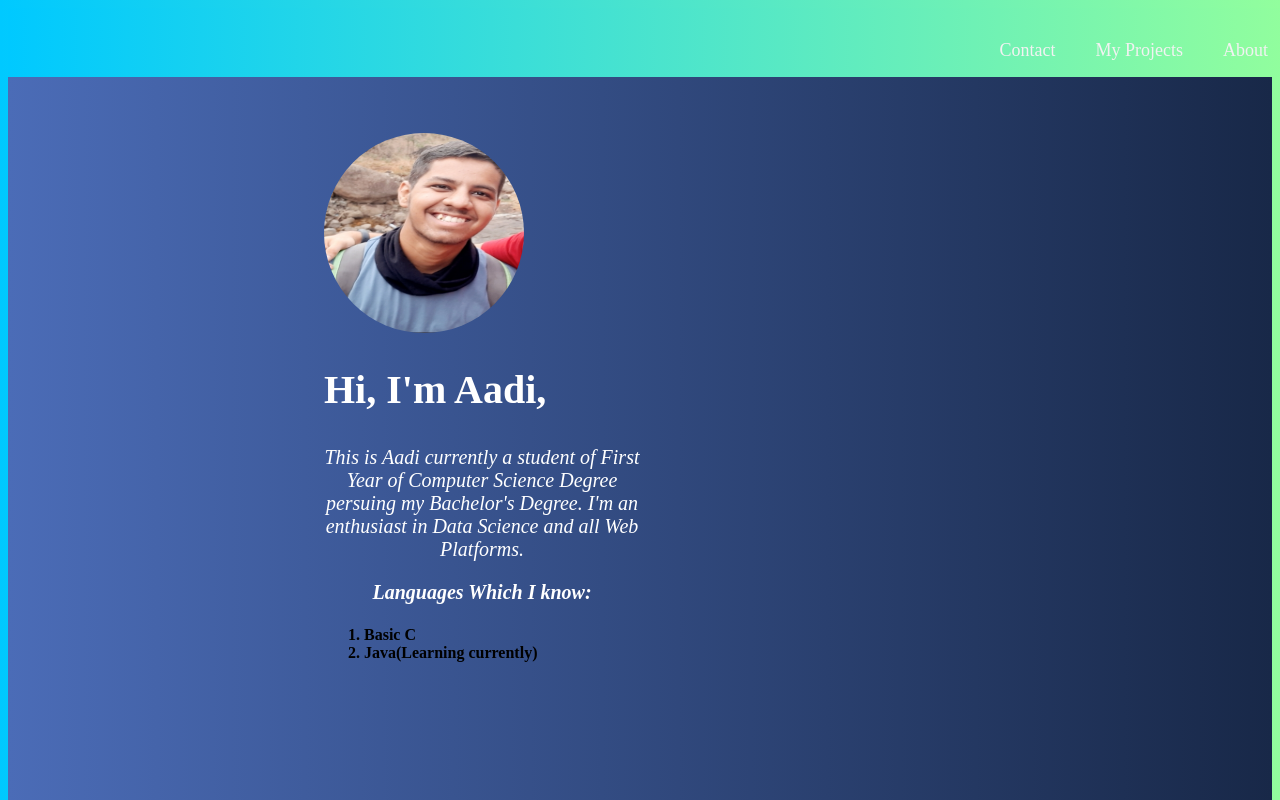
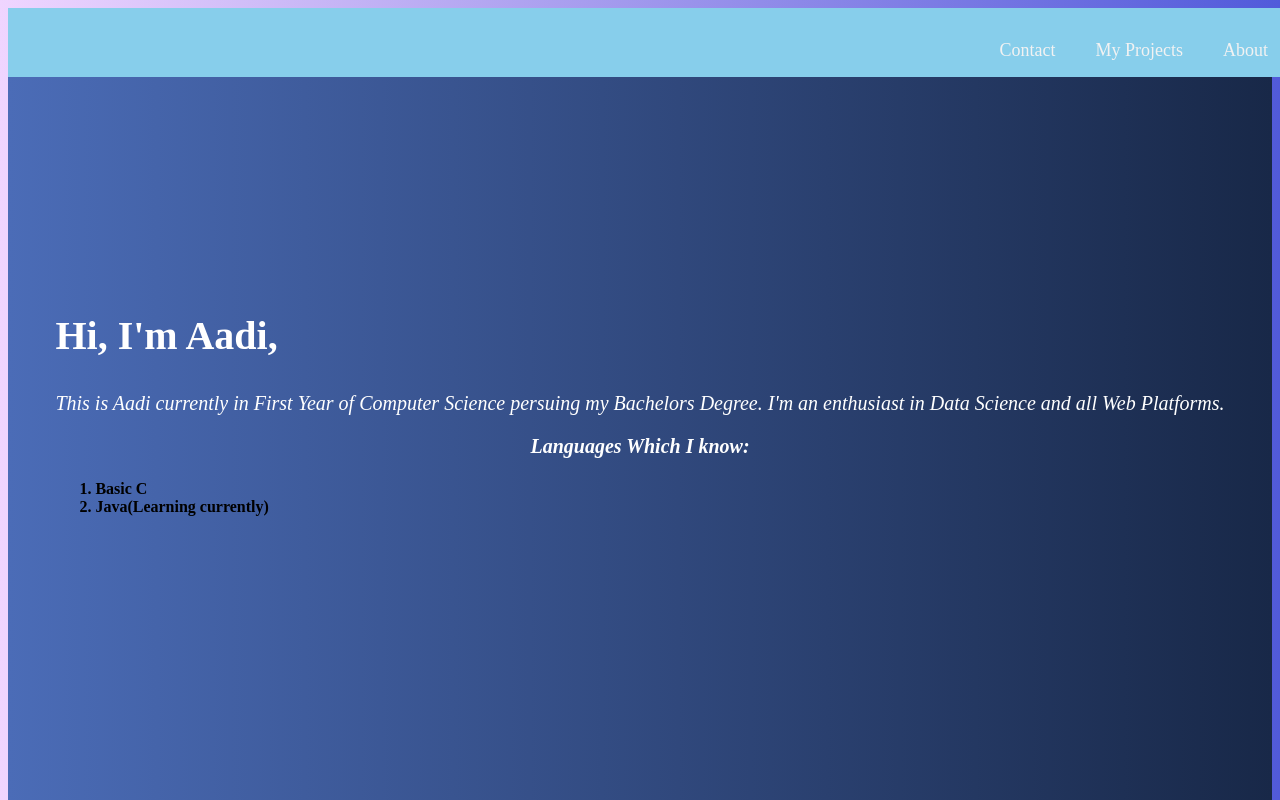
Before and after one commit to ganeshdeulkar1196/ganeshdeulkar1196.github.io, a plain HTML site: page index.html in a window 1280 px wide. Shown: the top 800 px of the page. Drawn offline with Linux system fonts and the light colour scheme.

Commit message:
Update index.html

```diff
--- a/index.html
+++ b/index.html
@@ -1,11 +1,11 @@
 <html>
 <style media="screen">
 body {
-    background: linear-gradient(90deg, #00C9FF 0%, #92FE9D 100%);;
+    background: linear-gradient(90deg, #efd5ff 0%, #515ada 100%);
 }
 #navbar{
 width:100%;
-background: linear-gradient(90deg, #00C9FF 0%, #92FE9D 100%);;
+background-color:skyblue;
 overflow:hidden;
 position:fixed;
 }
@@ -20,11 +20,11 @@ font-size:18px;
 transition:background .5s ease,color .5s ease;
 }
 #navbar a:hover{
-background-color:skyblue;
+background-color:#ff471a;
 color:black;
 }
 #navbar a:active{
- background-color:skyblue;
+ background-color:#ff471a;
  color:white;
 }
 
@@ -42,7 +42,6 @@ color:black;
 h1{
   font-size:40px;
   color:white;
-  align-items: center;
 }
 h3{
   font-weight:200;
@@ -98,39 +97,6 @@ a{
     justify-content:center;
     background-image: linear-gradient(90deg, #4b6cb7 0%, #182848 100%);
 }
-
-.img-div {
-  border-radius: 50%;
-  height: 200px;
-  width: 200px;
-  position: relative;
-  align-items: center;
-}
-
-#img {
-    /* Rounded border */
-    border-radius: 50%;
-
-    /* Take full size */
-    height: 100%;
-    width: 100%;
-    position: relative;
-    align-items: center;
-
-}
-
-/* for side by side format */
-.column {
-  float: left;
-  width: 50%;
-}
-
-/* Clear floats after the columns */
-.row:after {
-  content: "";
-  display: table;
-  clear: both;
-}
 </style>
   <div class="topnav">
     <nav id="navbar">
@@ -142,19 +108,10 @@ a{
     </nav>
   </div>
 
-<div class="row">
-
-
   <section id="welcome-section">
-<div class="column">
     <div class="welcome-text">
-      <div class="img-div">
-        <img src="https://github.com/ganeshdeulkar1196/ganeshdeulkar1196.github.io/blob/main/img2.jpg" id="img" alt="My Image">
-      </div>
-      </div>
-      <div class="column">
       <h1>Hi, I'm Aadi,</h1>
-      <h3>This is Aadi currently a student of First Year of Computer Science Degree persuing my Bachelor's Degree. I'm an enthusiast in Data Science and all Web Platforms.</h3>
+      <h3>This is Aadi currently in First Year of Computer Science persuing my Bachelors Degree. I'm an enthusiast in Data Science and all Web Platforms.</h3>
       <div><h3><strong>Languages Which I know:</h3>
         <h4>
           <ol>
@@ -163,9 +120,7 @@ a{
           </ol>
         </h4></div>
     </div>
-    </div>
   </section>
-  </div>
 
   <section id="projects">
     <div class="projects">
@@ -184,9 +139,9 @@ a{
 <section id="contact-section">
   <div class="contact-section" id="contact">
     <h1>Here's My Contact Info</h1>
-    <h2><a id="profile-link" href="https://codepen.io/ganeshdeulkar1196" target="_blank">Codepen Profile</a></h2>
-    <h2><a id="profile-link" href="https://github.com/ganeshdeulkar1196" traget="_blank">GitHub Profile</a></h2>
-    <h2><a id="profile-link" href="https://www.freecodecamp.org/ganeshdeulkar_489" traget="_blank">FreeCodeCamp Profile</a></h2>
+    <h2><a id="profile-link" href="#" target="_blank">Codepen Profile</a></h2>
+    <h2><a id="profile-link" href="#" traget="_blank">GitHub Profile</a></h2>
+    <h2><a id="profile-link" href="#" traget="_blank">FreeCodeCamp Profile</a></h2>
   </div>
 </section>
 
```
